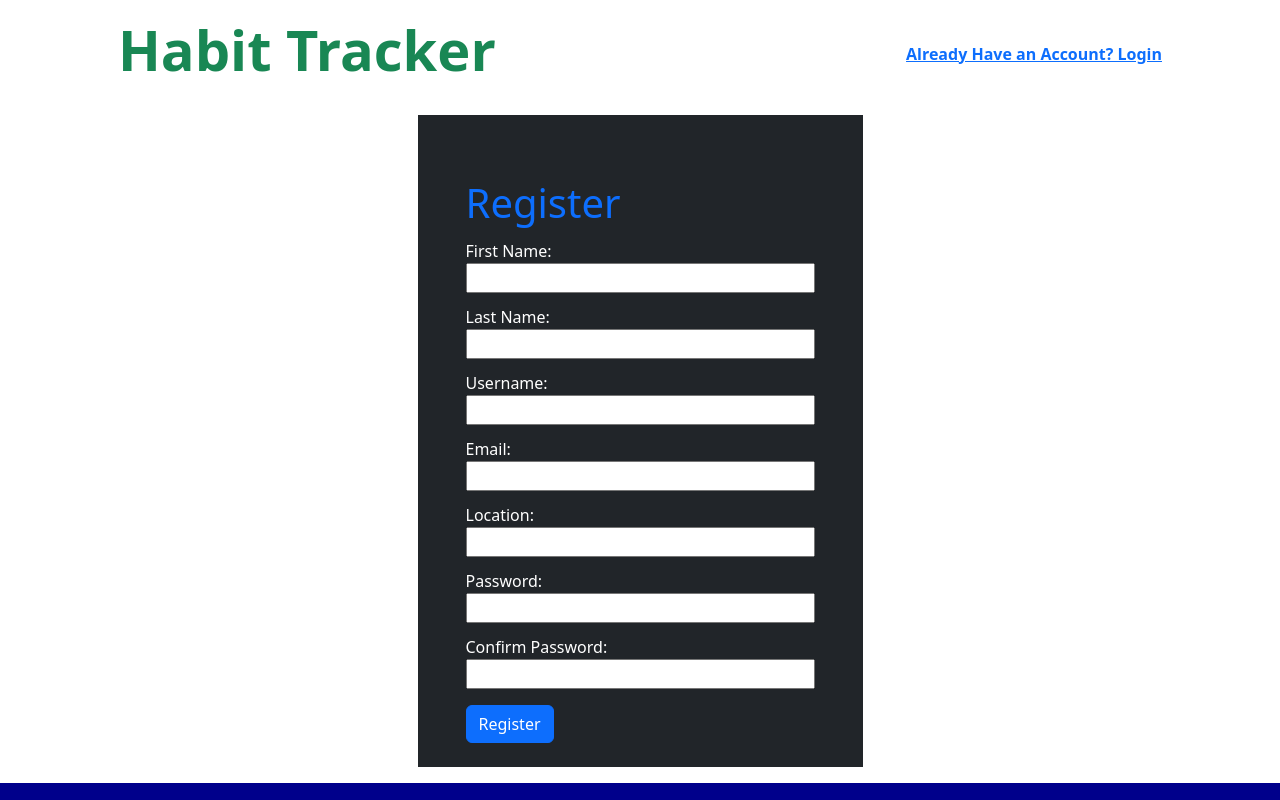
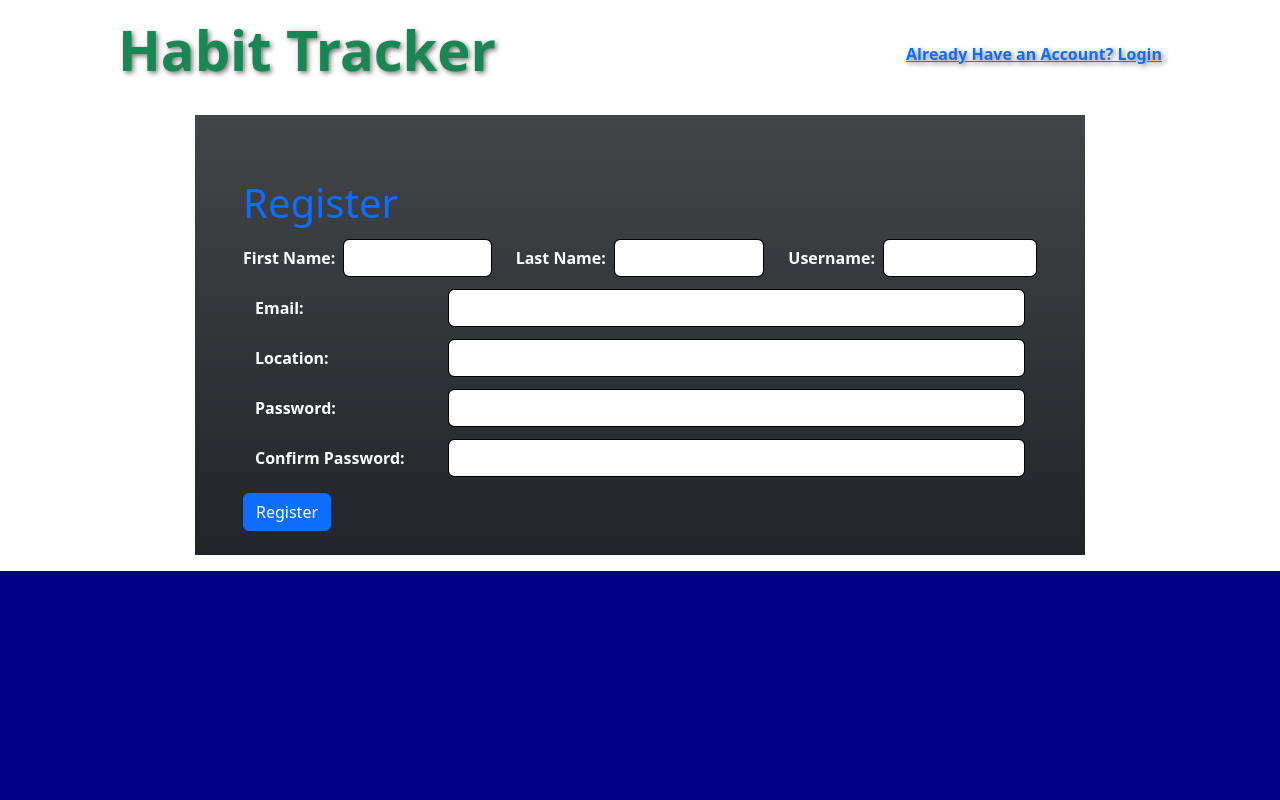
Before and after one commit to DiegoRM7/Habit-Tracker-Group-Project, a Flask app: template flask_app/templates/register.html in a window 1280 px wide. Run offline with Flask 3, Linux system fonts and the light colour scheme; the template is opened without the code that fills it, so the values that code supplies are empty.

Commit message:
Added some CSS boilerplate and JS functionality ready for images when needed.
Added Login html page with form POST route going to "/login/user".

updated register page styling

```diff
--- a/flask_app/static/css/style.css
+++ b/flask_app/static/css/style.css
@@ -2,3 +2,31 @@ html {
     background-color: darkblue;
     color: aliceblue;
 }
+
+.top-title {
+    text-shadow: 2px 2px 5px #777777;
+}
+
+.input-image {
+    width: 300px;
+    height: 200px;
+    text-align:center;
+}
+
+.show-listing-image {
+    width: 500px;
+    height: 400px;
+    text-align:center;
+}
+
+.overflow-scroll {
+    height: 450px;
+}
+
+.hover-opacity:hover {
+    opacity: 0.7;
+}
+
+.hover-shadow:hover {
+    box-shadow: 0 10px 10px rgba(0, 0, 0, 0.562), 0 1px 1px rgba(0, 0, 0, 0.514);
+}
--- a/flask_app/static/js/script.js
+++ b/flask_app/static/js/script.js
@@ -0,0 +1,23 @@
+function displaySelectedImage(event, elementId) {
+    const selectedImage = document.getElementById(elementId);
+    const fileInput = event.target;
+
+    if (fileInput.files && fileInput.files[0]) {
+        const reader = new FileReader();
+
+        reader.onload = function(e) {
+            selectedImage.src = e.target.result;
+        };
+
+        reader.readAsDataURL(fileInput.files[0]);
+    }
+}
+
+function myChangeFunction(event, image_file) {
+    var imagePath = document.getElementById('image_path');
+    console.log(image_file.value);
+    text = image_file.value.replace("C:\\fakepath\\", '');
+    console.log(text);
+    imagePath.value = text;
+    console.log(imagePath.value);
+}
--- a/flask_app/templates/register.html
+++ b/flask_app/templates/register.html
@@ -7,7 +7,7 @@
     <link rel="stylesheet" type="text/css" href="{{ url_for('static', filename='css/style.css') }}">
     <script type="text/javascript" src="{{ url_for('static', filename='js/script.js') }}" defer></script>
     <link href="https://cdn.jsdelivr.net/npm/bootstrap@5.3.2/dist/css/bootstrap.min.css" rel="stylesheet" integrity="sha384-T3c6CoIi6uLrA9TneNEoa7RxnatzjcDSCmG1MXxSR1GAsXEV/Dwwykc2MPK8M2HN" crossorigin="anonymous">
-    <title>Habit Tracker: Login</title>
+    <title>Habit Tracker: Register</title>
 </head>
 <body>
     <div class="container mx-auto my-auto px-5 pb-3 pt-3">
@@ -16,7 +16,7 @@
             <a href="/login" class="col-6 text-end fw-bold top-title">Already Have an Account? Login</a>
         </div>
         <div class="row justify-content-around">
-            <div class="col-5 px-5 pb-3 bg-dark">
+            <div class="col-10 px-5 pb-3 bg-gradient bg-dark">
                 <div class="row mt-5 pt-3">
                     <h1 class="col-10 text-primary">Register</h1>
                 </div>
@@ -44,33 +44,35 @@
                 {% endwith %} -->
 
                 <form class="text-white" action="/register/user" method="post">
-                    <div class="pb-2 pt-1">
-                        <label for="first_name">First Name:</label>
-                        <input class="input-group" id="first_name" type="text" name="first_name">
+                    <div class="row">
+                        <div class="col-md-4 pb-2 pt-1 input-group-text border-0 bg-transparent fw-semibold">
+                            <label class="text-start text-white" for="first_name">First Name:</label>
+                            <input class="form-control hover-shadow rounded-2 ms-2 border-black" id="first_name" type="text" name="first_name">
+                        </div>
+                        <div class="col-md-4 pb-2 pt-1 input-group-text border-0 bg-transparent fw-semibold">
+                            <label class="text-start text-white" for="last_name">Last Name:</label>
+                            <input class="form-control hover-shadow rounded-2 ms-2 border-black" id="last_name" type="text" name="last_name">
+                        </div>
+                        <div class="col-md-4 pb-2 pt-1 input-group-text border-0 bg-transparent fw-semibold">
+                            <label class="text-start text-white" for="username">Username:</label>
+                            <input class="form-control hover-shadow rounded-2 ms-2 border-black" id="username" type="text" name="username">
+                        </div>
                     </div>
-                    <div class="pb-2 pt-1">
-                        <label for="last_name">Last Name:</label>
-                        <input class="input-group" id="last_name" type="text" name="last_name">
+                    <div class="pb-2 pt-1 input-group-text border-0 bg-transparent fw-semibold justify-content-md-between">
+                        <label class="text-start text-white" for="email">Email:</label>
+                        <input class="form-control hover-shadow rounded-2 ms-2 border-black w-75" id="email" type="text" name="email">
                     </div>
-                    <div class="pb-2 pt-1">
-                        <label for="username">Username:</label>
-                        <input class="input-group" id="username" type="text" name="username">
+                    <div class="pb-2 pt-1 input-group-text border-0 bg-transparent fw-semibold justify-content-md-between">
+                        <label class="text-start text-white" for="location">Location:</label>
+                        <input class="form-control hover-shadow rounded-2 ms-2 border-black w-75" id="location" type="text" name="location">
                     </div>
-                    <div class="pb-2 pt-1">
-                        <label for="email">Email:</label>
-                        <input class="input-group" id="email" type="text" name="email">
+                    <div class="pb-2 pt-1 input-group-text border-0 bg-transparent fw-semibold justify-content-md-between">
+                        <label class="text-start text-white" for="password">Password:</label>
+                        <input class="form-control hover-shadow rounded-2 ms-2 border-black w-75" id="password" type="password" name="password">
                     </div>
-                    <div class="pb-2 pt-1">
-                        <label for="location">Location:</label>
-                        <input class="input-group" id="location" type="text" name="location">
-                    </div>
-                    <div class="pb-2 pt-1">
-                        <label for="password">Password:</label>
-                        <input class="input-group" id="password" type="password" name="password">
-                    </div>
-                    <div class="pb-2 pt-1">
-                        <label for="confirm_password">Confirm Password:</label>
-                        <input class="input-group" id="confirm_password" type="password" name="confirm_password">
+                    <div class="pb-2 pt-1 input-group-text border-0 bg-transparent fw-semibold justify-content-md-between">
+                        <label class="text-start text-white" for="confirm_password">Confirm Password:</label>
+                        <input class="form-control hover-shadow rounded-2 ms-2 border-black w-75" id="confirm_password" type="password" name="confirm_password">
                     </div>
                     <input class="btn my-2 btn-primary" type="submit" value="Register"></input>
                 </form>
```
Also changed, not shown: flask_app/templates/login.html (added, +60 -0 lines).
